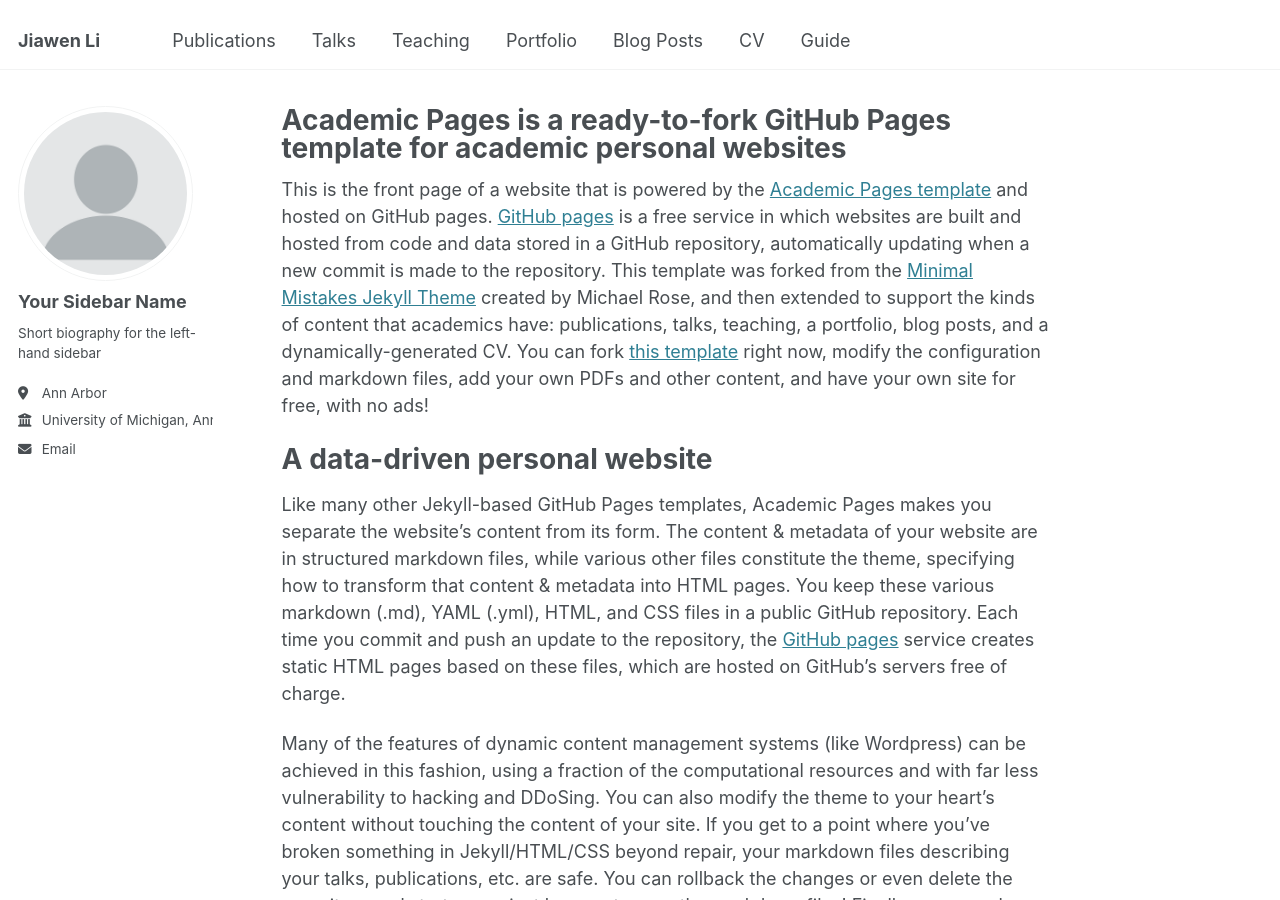
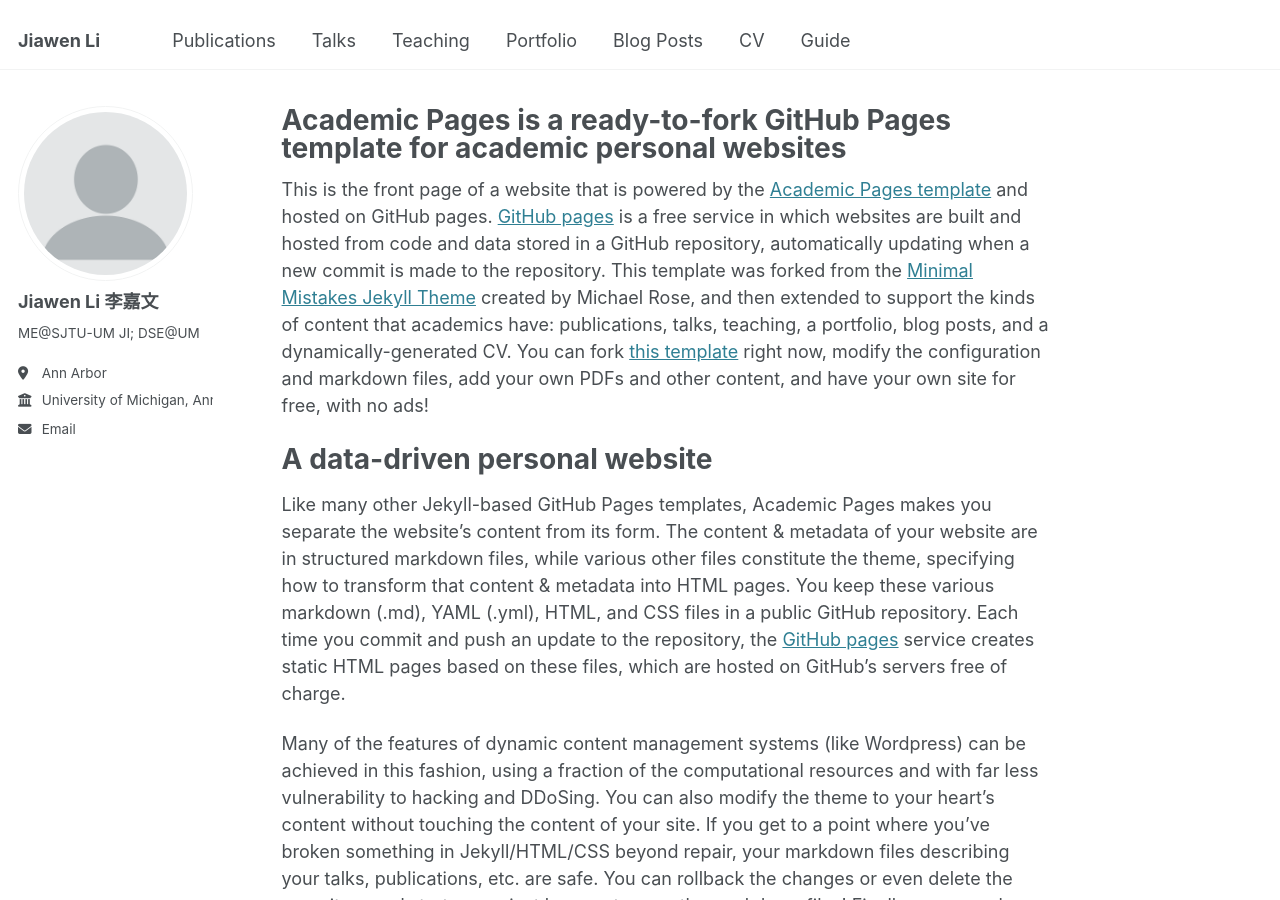
Before and after one commit to Jiawen-lee/Jiawen-lee.github.io, a Jekyll site: the page built from _pages/about.md, in a window 1280 px wide and 900 px high. Built offline with Jekyll 4.4.1, drawn with Linux system fonts in a browser that asks for light colours.

Commit message:
Update _config.yml

```diff
--- a/_config.yml
+++ b/_config.yml
@@ -12,7 +12,7 @@ site_theme               : "default"
 title                    : "Jiawen Li"
 title_separator          : "-"
 name                     : &name "Jiawen Li"
-description              : &description "SJTU-UM JI Class 26"
+description              : &description
 url                      : https://Jiawen-lee.github.io # the base hostname & protocol for your site e.g. "https://[your GitHub username].github.io"
 baseurl                  : "" # the subpath of your site, e.g. "/blog"
 repository               : "Jiawen-lee/Jiawen-lee.github.io"
@@ -23,9 +23,9 @@ repository               : "Jiawen-lee/Jiawen-lee.github.io"
 author:
   # Biographic information
   avatar           : "profile.png"
-  name             : "Your Sidebar Name"
+  name             : "Jiawen Li 李嘉文"
   pronouns         : # example: "she/her"
-  bio              : "Short biography for the left-hand sidebar"
+  bio              : "ME@SJTU-UM JI; DSE@UM"
   location         : "Ann Arbor"
   employer         : "University of Michigan, Ann Arbor"
   uri              : # URL
```
